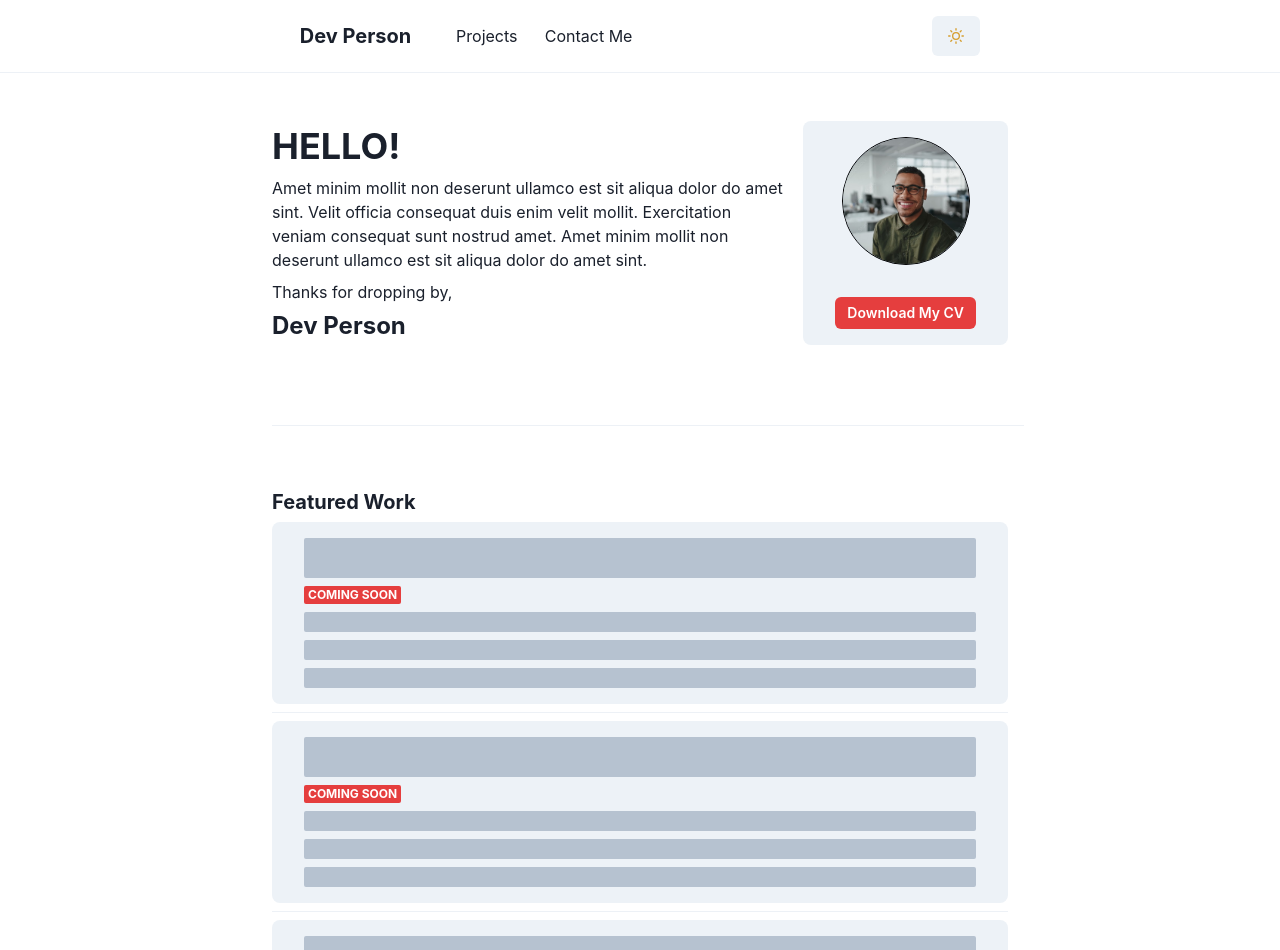
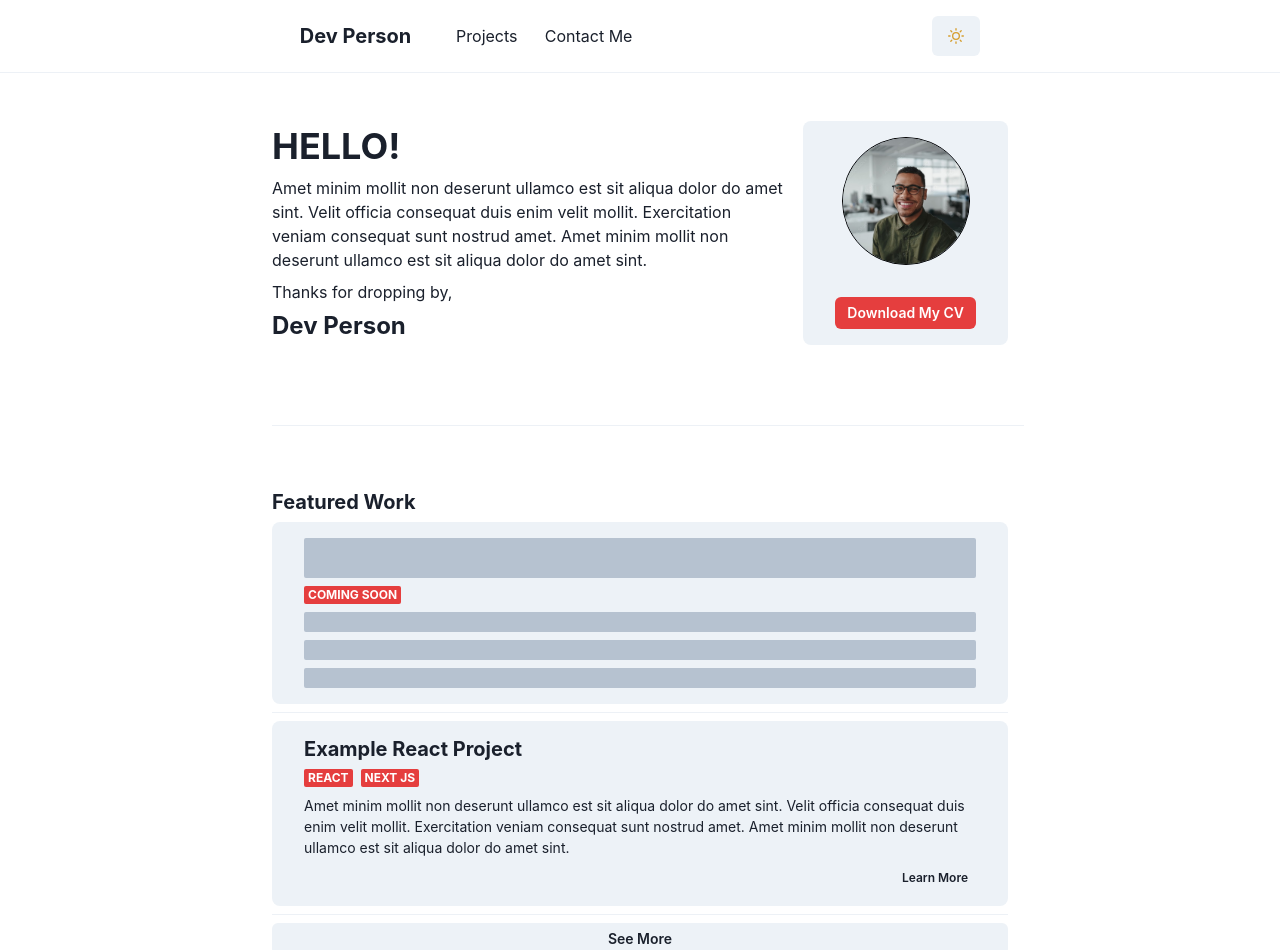
Before and after one commit to TomGrayston/GenericPortfolio, a Next.js app in the folder portfolio/: page / in a window 1280 px wide. Shown: the top 950 px of the page. Built offline with nearby package versions, Linux system fonts and the light colour scheme.

Commit message:
Create example of real project for fucntionality purposes (#18)
* created example project with modal

```diff
--- a/portfolio/components/LandingPage/FeaturedWork.jsx
+++ /dev/null
@@ -1,25 +0,0 @@
-import { Container, Heading, VStack, Button} from "@chakra-ui/react";
-import PlaceholderProject from "./PlaceholderProject";
-
-const FeaturedWork = () => {
-    return(
-        <Container maxW="container.md" p="1rem">
-            <VStack
-            alignItems="left"
-            justify="center"
-            m={{ base: "1rem 0 1.2rem 0", md: "3rem 0 4rem 0" }}
-            >
-                <Heading fontSize="xl">
-                    Featured Work
-                </Heading>
-                <PlaceholderProject/>
-                <PlaceholderProject/>
-                <PlaceholderProject/>
-                <Button size="sm"> See More </Button>
-            </VStack>
-        </Container>
-
-    );
-}
-
-export default FeaturedWork;
--- /dev/null
+++ b/portfolio/components/LandingPage/FeaturedWorkSection/ExampleProject.jsx
@@ -0,0 +1,28 @@
+import { Container, VStack, Divider } from "@chakra-ui/react";
+import { useColorModeValue } from "@chakra-ui/color-mode";
+import { useDisclosure } from '@chakra-ui/react';
+
+const ExampleProject = ({ children }) => {
+
+    const { isOpen, onOpen, onClose } = useDisclosure()
+
+    return(
+        <>
+            <Container
+            bgColor={useColorModeValue("gray.100", "gray.700")}
+            p="1rem 2rem"
+            borderRadius="lg"
+            alignItems="flex-start"
+            maxW="container.md"
+            onClick={console.log("Open")}
+            >
+                <VStack alignItems="flex-start" >
+                    {children}
+                </VStack>
+            </Container>
+            <Divider/>
+        </>
+    )
+}
+
+export default ExampleProject;
--- /dev/null
+++ b/portfolio/components/LandingPage/FeaturedWorkSection/FeaturedWork.jsx
@@ -0,0 +1,81 @@
+import {
+    Container, Heading, VStack,
+    Button, Badge, HStack, Text,
+    Modal, ModalOverlay, ModalContent,
+    ModalHeader, ModalFooter, ModalBody,
+    ModalCloseButton, useDisclosure
+    } from '@chakra-ui/react';
+import ExampleProject from "./ExampleProject";
+import PlaceholderProject from "./PlaceholderProject";
+
+const FeaturedWork = () => {
+    const { isOpen, onOpen, onClose } = useDisclosure()
+    return(
+        <Container maxW="container.md" p="1rem">
+            <VStack
+            alignItems="left"
+            justify="center"
+            m={{ base: "1rem 0 1.2rem 0", md: "3rem 0 4rem 0" }}
+            >
+                <Heading fontSize="xl">
+                    Featured Work
+                </Heading>
+                <PlaceholderProject/>
+                <ExampleProject>
+                    <Heading size="md" noOfLines="1">
+                        Example React Project
+                    </Heading>
+                    <HStack>
+                        <Badge colorScheme="red" variant="solid" >
+                            React
+                        </Badge>
+                        <Badge colorScheme="red" variant="solid" >
+                            Next JS
+                        </Badge>
+                    </HStack>
+                    <Text fontSize="sm">
+                    Amet minim mollit non deserunt ullamco est sit aliqua dolor do amet sint. Velit officia
+                    consequat duis enim velit mollit. Exercitation veniam consequat sunt nostrud amet. Amet
+                    minim mollit non deserunt ullamco est sit aliqua dolor do amet sint.<br/>
+                    </Text>
+                    <Button size="xs" variant="ghost" alignSelf="flex-end" onClick={onOpen}> Learn More </Button>
+                </ExampleProject>
+
+                <Button size="sm" > See More </Button>
+
+                <Modal isOpen={isOpen} onClose={onClose} size="2xl" motionPreset='slideInBottom'>
+                    <ModalOverlay />
+                    <ModalContent>
+                    <ModalHeader>Modal Title</ModalHeader>
+                    <ModalCloseButton />
+                    <ModalBody>
+                        <HStack p="0 0 1rem 0">
+                            <Badge colorScheme="red" variant="solid" >
+                                React
+                            </Badge>
+                            <Badge colorScheme="red" variant="solid" >
+                                Next JS
+                            </Badge>
+                        </HStack>
+                        <Text fontSize="sm">
+                        Amet minim mollit non deserunt ullamco est sit aliqua dolor do amet sint. Velit officia
+                        consequat duis enim velit mollit. Exercitation veniam consequat sunt nostrud amet. Amet
+                        minim mollit non deserunt ullamco est sit aliqua dolor do amet sint.<br/>
+                        </Text>
+                    </ModalBody>
+
+                    <ModalFooter>
+                        <Button colorScheme='blue' mr={3} onClick={onClose}>
+                        Close
+                        </Button>
+                    </ModalFooter>
+                    </ModalContent>
+                </Modal>
+
+            </VStack>
+        </Container>
+
+    );
+}
+
+export default FeaturedWork;
--- a/portfolio/components/LandingPage/Header.jsx
+++ b/portfolio/components/LandingPage/Header.jsx
@@ -5,7 +5,7 @@ import { Heading } from "@chakra-ui/react";
 import { Stack, Text, VStack, Container, Divider } from "@chakra-ui/layout";
 import Image from "next/image";
 import profilepic from "../../public/profilepicture.jpg";
-import TextBlock from "./TextBlock";
+import TextBlock from "./FeaturedWorkSection/TextBlock";
 
 const Header = () => {
     return (
--- a/portfolio/components/LandingPage/LandingPage.jsx
+++ b/portfolio/components/LandingPage/LandingPage.jsx
@@ -1,5 +1,5 @@
 import Header from "./Header";
-import FeaturedWork from "./FeaturedWork";
+import FeaturedWork from "./FeaturedWorkSection/FeaturedWork";
 
 const LandingPage = () => {
     return(
```
Also changed, not shown: portfolio/components/LandingPage/FeaturedWorkSection/PlaceholderProject.jsx (renamed from portfolio/components/LandingPage/PlaceholderProject.jsx), portfolio/components/LandingPage/FeaturedWorkSection/TextBlock.jsx (renamed from portfolio/components/LandingPage/TextBlock.jsx).
